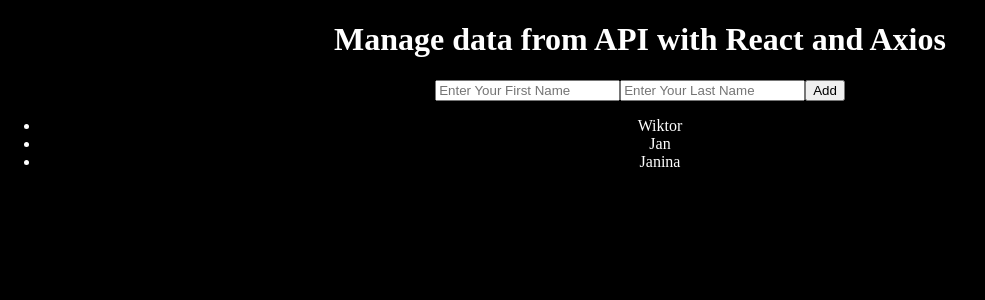
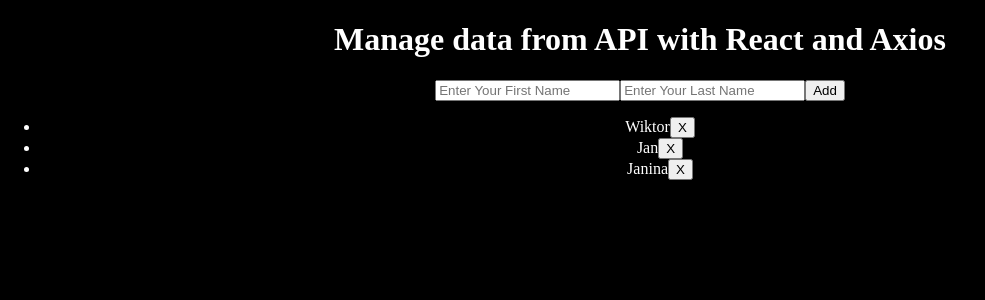
Before and after one commit to wiktorkoscielny/react-project-5, a React (Create React App) app: page / in a window 1280 px wide. Shown: the top 300 px of the page, without its empty margins (0-985 px from the left). Built offline with nearby package versions, Linux system fonts and the light colour scheme; data requests are answered from the project's data file.

Commit message:
Delete function that allows user to delete data

```diff
--- a/src/components/TodoApp.js
+++ b/src/components/TodoApp.js
@@ -67,8 +67,15 @@
         }
     }
 
-
-
+    handleDelete = (id) => {
+        let todos = this.state.todos.filter(item => item.id !== id)
+        // then set state to todos without deleted todos
+        this.setState({ todos })
+        axios.delete(`http://localhost:3000/todos/${id}`)
+        .then(res => {
+            console.log(res);
+        })
+    }
 
     render() {
         return(
@@ -103,6 +110,7 @@
                         return(
                             <li key={todo.id}>
                                 {todo.firstName}
+                                <button onClick={() => this.handleDelete(todo.id)}>X</button>
                             </li>
                         )
                     })}
```
Also changed, not shown: 1 other file (tests, documents, lock files or other folders).
